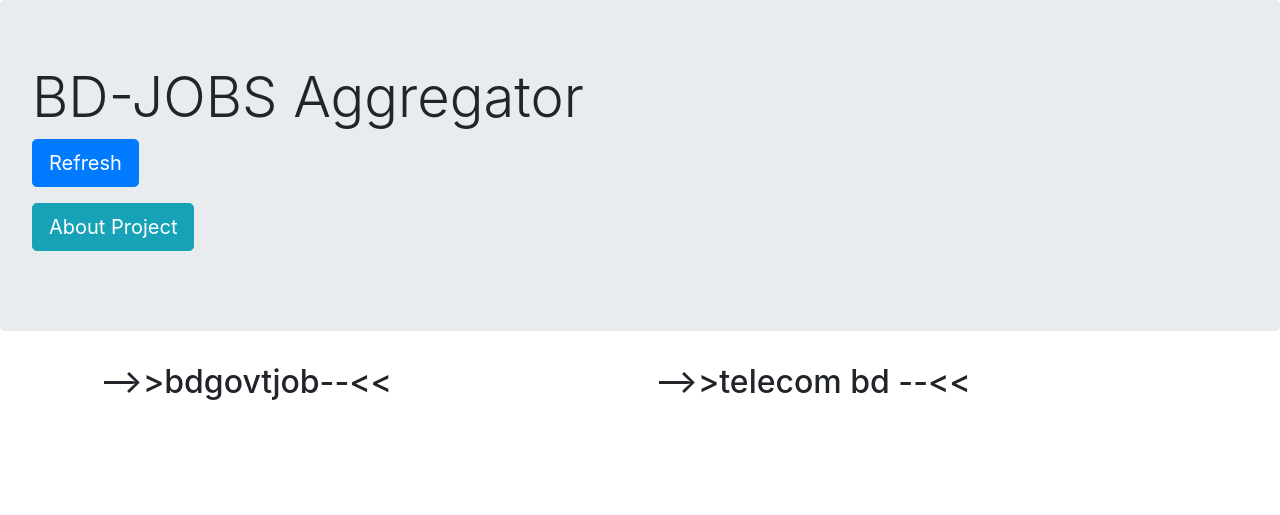
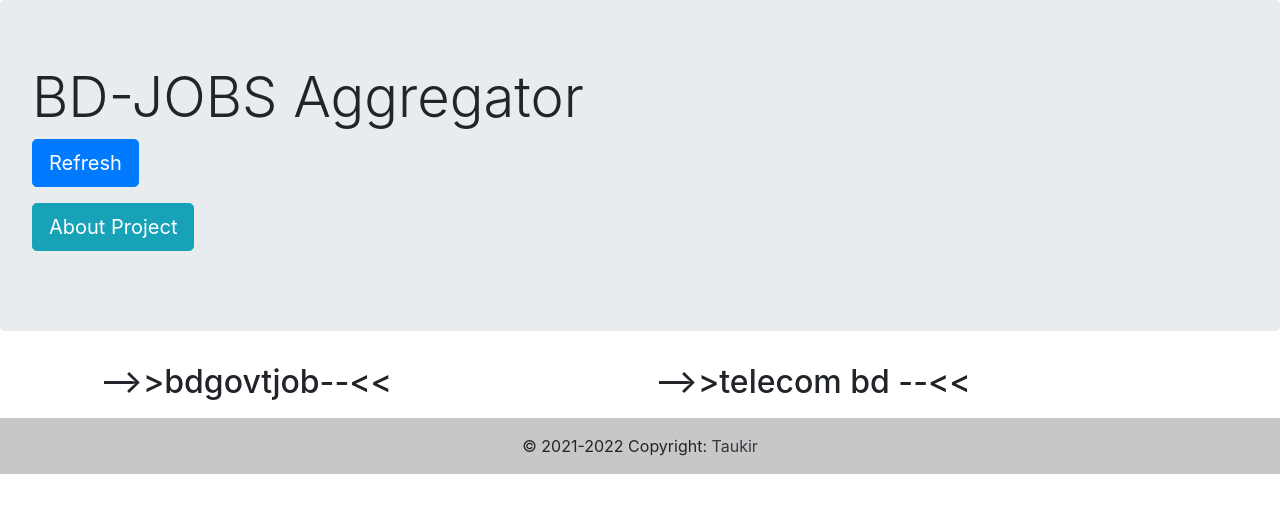
Before and after one commit to taukirXi/job_newsAaggreagator-django, a Django app: template newsaggregator/templates/home.html in a window 1280 px wide. Shown: the top 515 px of the page. Run offline with Django 3.2, Linux system fonts and the light colour scheme; the template is opened without the code that fills it, so the values that code supplies are empty; some libraries are stand-ins or nearby versions.

Commit message:
footer add

```diff
--- a/newsaggregator/templates/base.html
+++ b/newsaggregator/templates/base.html
@@ -21,9 +21,21 @@
 
 <div class="container">
 
-{% block body %}
+    {% block body %}
 
-{% endblock %}
+    {% endblock %}
+
 </div>
+
+<!-- Footer -->
+<footer class="bg-light text-center text-lg-start">
+  <!-- Copyright -->
+  <div class="text-center p-3" style="background-color: rgba(0, 0, 0, 0.2);">
+    © 2021-2022 Copyright:
+    <a class="text-dark" href="#">Taukir</a>
+  </div>
+  <!-- Copyright -->
+</footer>
+
 </body>
 </html>
--- a/newssite/settings.py
+++ b/newssite/settings.py
@@ -28,7 +28,7 @@ SECRET_KEY = '9c5rjy0(agx194v77ofdbm9gxjuh_1=n9r$@-zo2hm^_j@@kz6'
 # SECURITY WARNING: don't run with debug turned on in production!
 DEBUG = False
 
-ALLOWED_HOSTS = ['falgunnewsaggregator.heroku.com']
+ALLOWED_HOSTS = ['bdjobsaggregator.heroku.com']
 
 
 # Application definition
```
